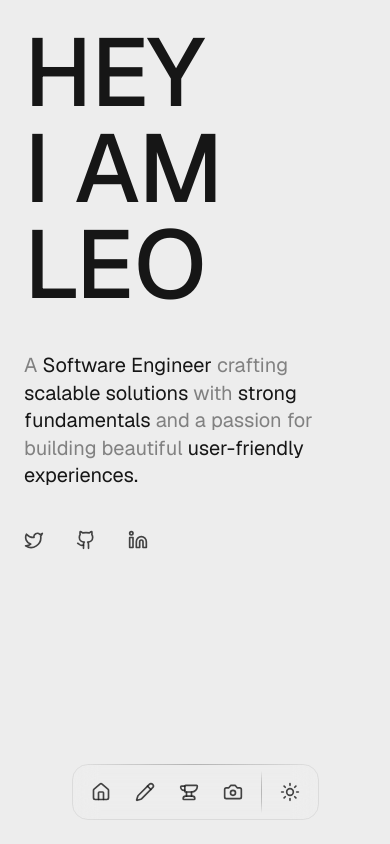
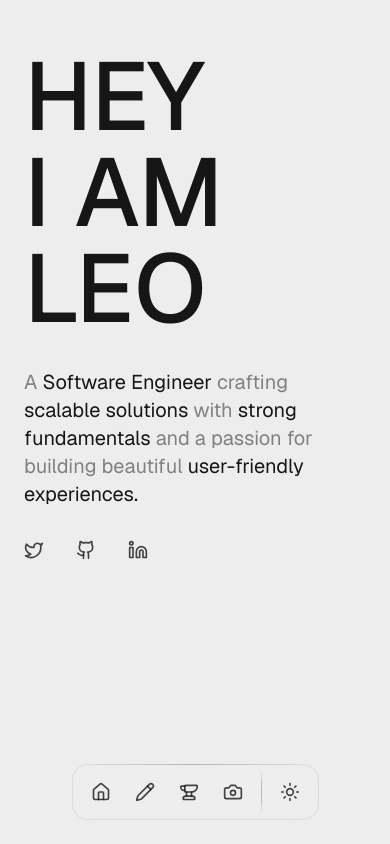
Before and after one commit to leooliveirax/codebyleo, a Next.js app: page / in a window 390 px wide. Built offline with nearby package versions, Linux system fonts and the light colour scheme.

Commit message:
style: adjust spacing and layout in AboutSection and HeroSection for improved visual consistency; update padding in Home component for better overall structure

```diff
--- a/src/app/(home)/AboutSection.tsx
+++ b/src/app/(home)/AboutSection.tsx
@@ -4,7 +4,7 @@ export function AboutSection() {
   return (
     <section className="md:max-w-[60%]">
       <BlurFade delay={0.2} inView>
-        <p className="text-foreground/50 text-xl/snug sm:text-4xl/snug">
+        <p className="text-foreground/50 text-xl sm:text-4xl">
           <span>A </span>
           <span className="text-foreground">Software Engineer </span>
           <span>crafting </span>
--- a/src/app/(home)/HeroSection.tsx
+++ b/src/app/(home)/HeroSection.tsx
@@ -9,7 +9,7 @@ export function HeroSection() {
     <section className="flex flex-col justify-center sm:relative sm:mt-0 sm:min-h-screen sm:items-center">
       <h1 className="text-8xl font-medium sm:text-9xl md:text-[164px]">
         <BlurFade delay={0.1}>
-          <span className="flex flex-col pt-6 sm:hidden">
+          <span className="flex flex-col pt-12 sm:hidden">
             <span>HEY</span>
             <span>I AM</span>
             <span>LEO</span>
--- a/src/app/(home)/page.tsx
+++ b/src/app/(home)/page.tsx
@@ -4,7 +4,7 @@ import { SocialSection } from "./SocialsSection";
 
 export default function Home() {
   return (
-    <div className="flex min-h-screen flex-col gap-10 pb-24 sm:gap-12">
+    <div className="flex min-h-screen flex-col gap-8 pb-24 sm:gap-12">
       <HeroSection />
       <AboutSection />
       <SocialSection />
```
